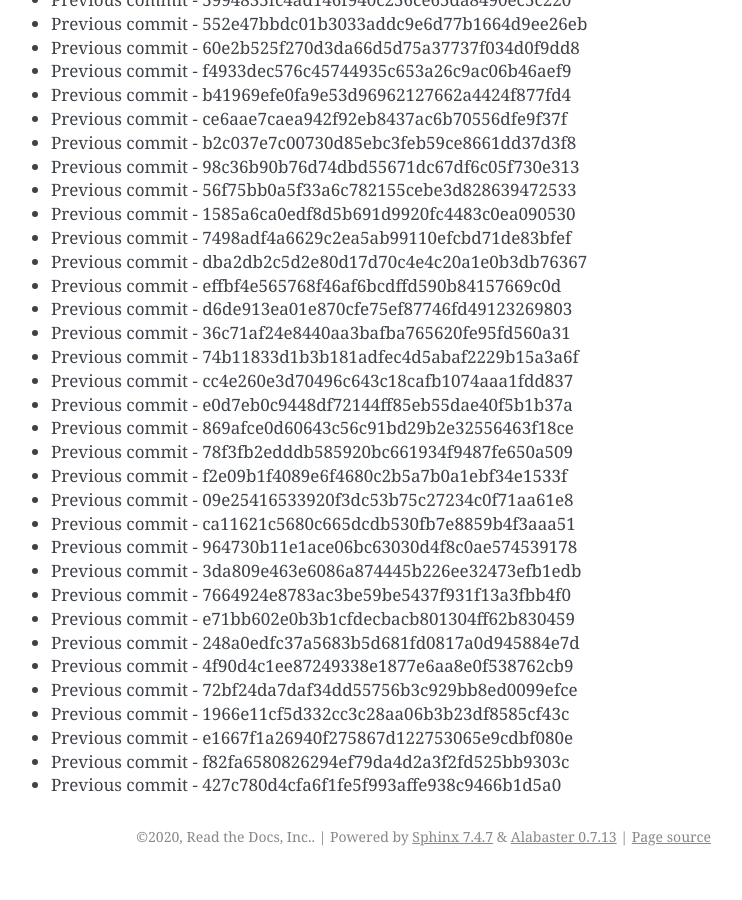
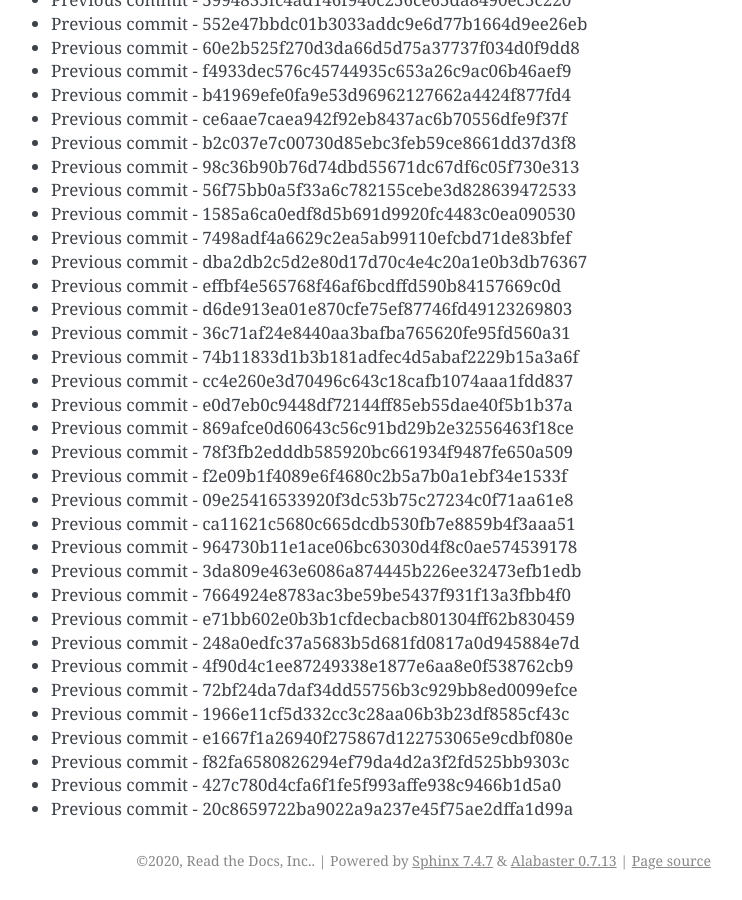
Before and after one commit to readthedocs/rtd-git-stresstest, a Sphinx documentation site: the page built from docs/updates.rst, in a window 1280 px wide and 900 px high, scrolled down 95724 px. Shown: the whole window, without its empty margins (399-1141 px from the left). Built offline with Sphinx 7.4.7, drawn with Linux system fonts in a browser that asks for light colours; before the commit the page ends 96600 px from its top, so only the background shows below that.

Commit message:
Generating commit from previous: 20c8659722ba9022a9a237e45f75ae2dffa1d99a

```diff
--- a/docs/updates.rst
+++ b/docs/updates.rst
@@ -4054,3 +4054,4 @@ It can be tested for any performance characteristics.
 * Previous commit - e1667f1a26940f275867d122753065e9cdbf080e
 * Previous commit - f82fa6580826294ef79da4d2a3f2fd525bb9303c
 * Previous commit - 427c780d4cfa6f1fe5f993affe938c9466b1d5a0
+* Previous commit - 20c8659722ba9022a9a237e45f75ae2dffa1d99a
```
